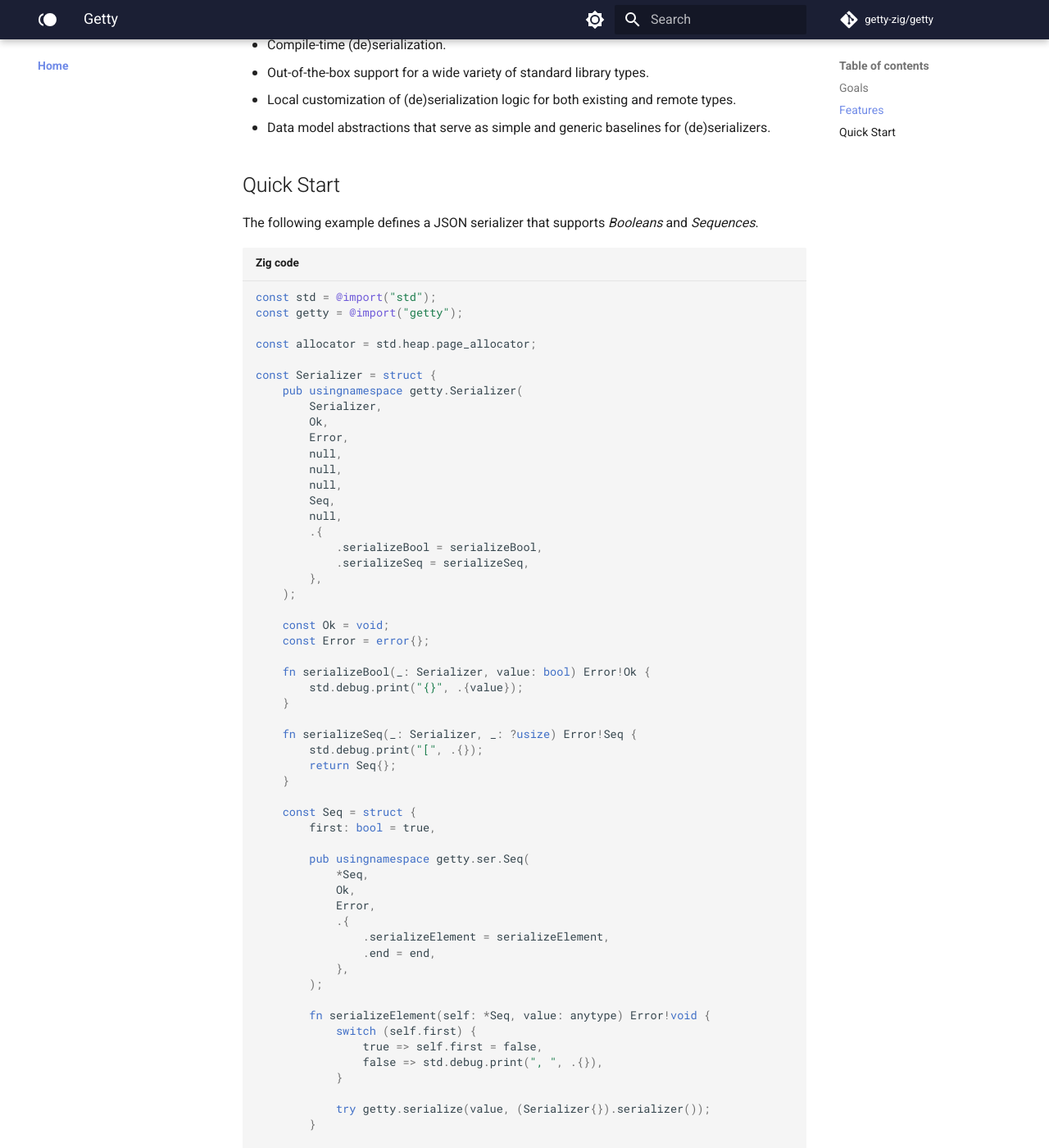
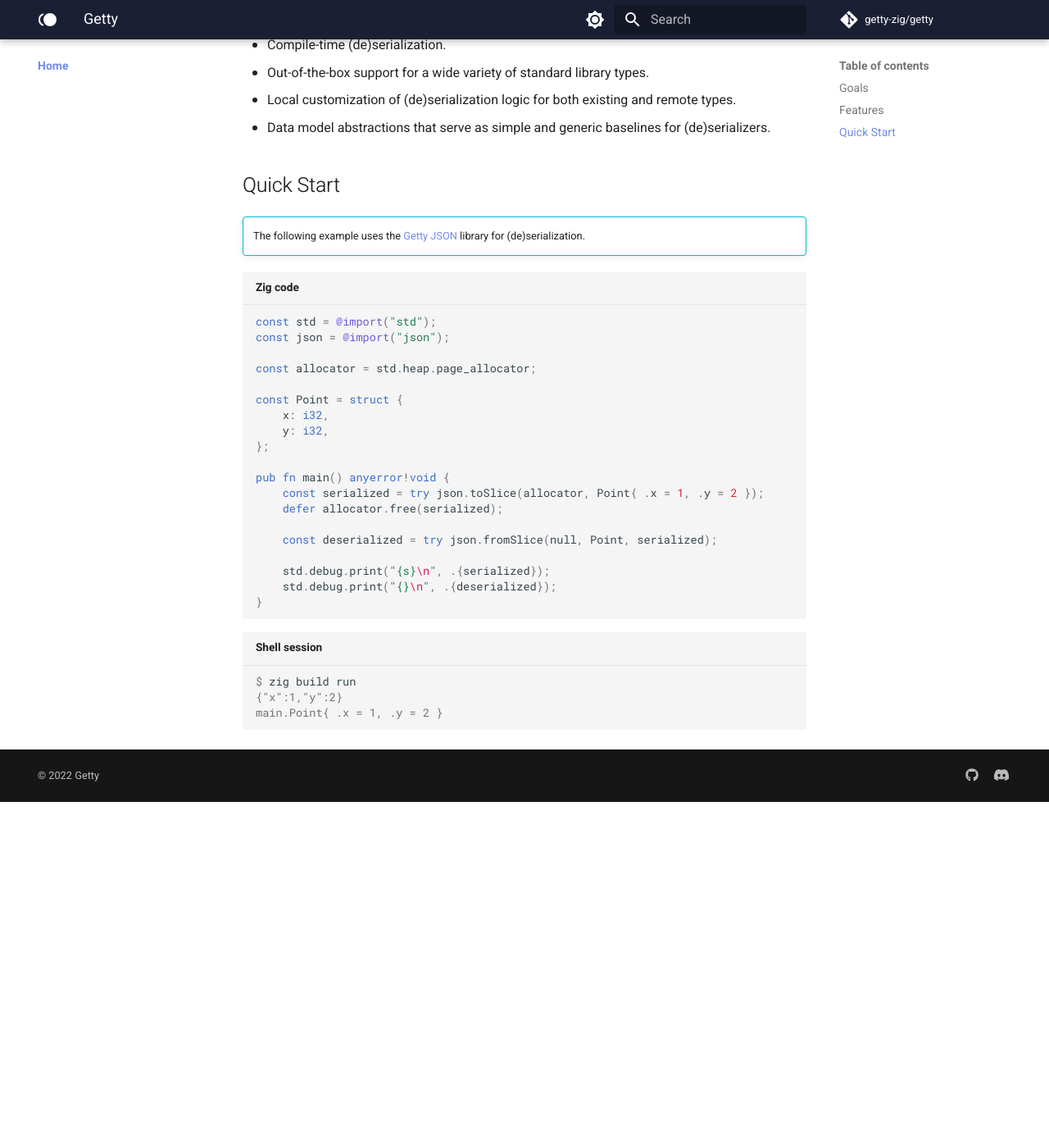
Before and after one commit to getty-zig/getty.so, an MkDocs documentation site: the page built from docs/index.md, in a window 1280 px wide and 1400 px high, scrolled down 485 px. Shown: the whole window at 82% size. Built offline with MkDocs 1.6.1 and Material for MkDocs 9.7.7, drawn with Linux system fonts in a browser that asks for light colours; comment, search, counter and statistics services are not loaded; after the commit the page ends 1463 px from its top, so only the background shows below that; some of the changed text lies outside the part shown.

Commit message:
Update home example

````diff
--- a/docs/index.md
+++ b/docs/index.md
@@ -17,97 +17,35 @@ Getty is a framework for building __robust__, __optimal__, and __reusable__ (de)
 
 ## Quick Start
 
-The following example defines a JSON serializer that supports _Booleans_ and _Sequences_.
+!!! info ""
+
+    The following example uses the [Getty
+    JSON](https://github.com/getty-zig/json) library for (de)serialization.
 
 ```zig title="Zig code"
 const std = @import("std");
-const getty = @import("getty");
+const json = @import("json");
 
 const allocator = std.heap.page_allocator;
 
-const Serializer = struct {
-    pub usingnamespace getty.Serializer(
-        Serializer,
-        Ok,
-        Error,
-        null,
-        null,
-        null,
-        Seq,
-        null,
-        .{
-            .serializeBool = serializeBool,
-            .serializeSeq = serializeSeq,
-        },
-    );
-
-    const Ok = void;
-    const Error = error{};
-
-    fn serializeBool(_: Serializer, value: bool) Error!Ok {
-        std.debug.print("{}", .{value});
-    }
-
-    fn serializeSeq(_: Serializer, _: ?usize) Error!Seq {
-        std.debug.print("[", .{});
-        return Seq{};
-    }
-
-    const Seq = struct {
-        first: bool = true,
-
-        pub usingnamespace getty.ser.Seq(
-            *Seq,
-            Ok,
-            Error,
-            .{
-                .serializeElement = serializeElement,
-                .end = end,
-            },
-        );
-
-        fn serializeElement(self: *Seq, value: anytype) Error!void {
-            switch (self.first) {
-                true => self.first = false,
-                false => std.debug.print(", ", .{}),
-            }
-
-            try getty.serialize(value, (Serializer{}).serializer());
-        }
-
-        fn end(_: *Seq) Error!Ok {
-            std.debug.print("]\n", .{});
-        }
-    };
+const Point = struct {
+    x: i32,
+    y: i32,
 };
 
 pub fn main() anyerror!void {
-    const s = (Serializer{}).serializer();
+    const serialized = try json.toSlice(allocator, Point{ .x = 1, .y = 2 });
+    defer allocator.free(serialized);
 
-    // Primitives
-    try getty.serialize(.{ true, false }, s);
-    try getty.serialize([_]bool{ true, false }, s);
-    try getty.serialize(&&&[_]bool{ true, false }, s);
-    try getty.serialize(@Vector(2, bool){ true, false }, s);
+    const deserialized = try json.fromSlice(null, Point, serialized);
 
-    // std.ArrayList
-    var list = std.ArrayList(bool).init(allocator);
-    defer list.deinit();
-    try list.appendSlice(&.{ true, false });
-    try getty.serialize(list, s);
-
-    // std.BoundedArray
-    var arr = try std.BoundedArray(bool, 2).fromSlice(&.{ true, false });
-    try getty.serialize(arr, s);
+    std.debug.print("{s}\n", .{serialized});
+    std.debug.print("{}\n", .{deserialized});
 }
 ```
 
 ```console title="Shell session"
 $ zig build run
-[true, false]
-[true, false]
-[true, false]
-[true, false]
-[true, false]
-[true, false]
+{"x":1,"y":2}
+main.Point{ .x = 1, .y = 2 }
 ```
````
